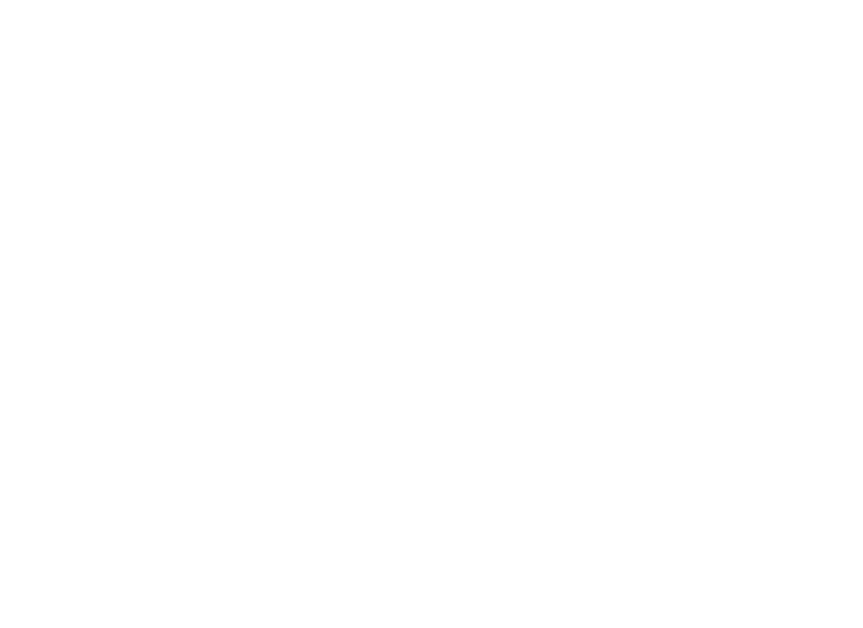
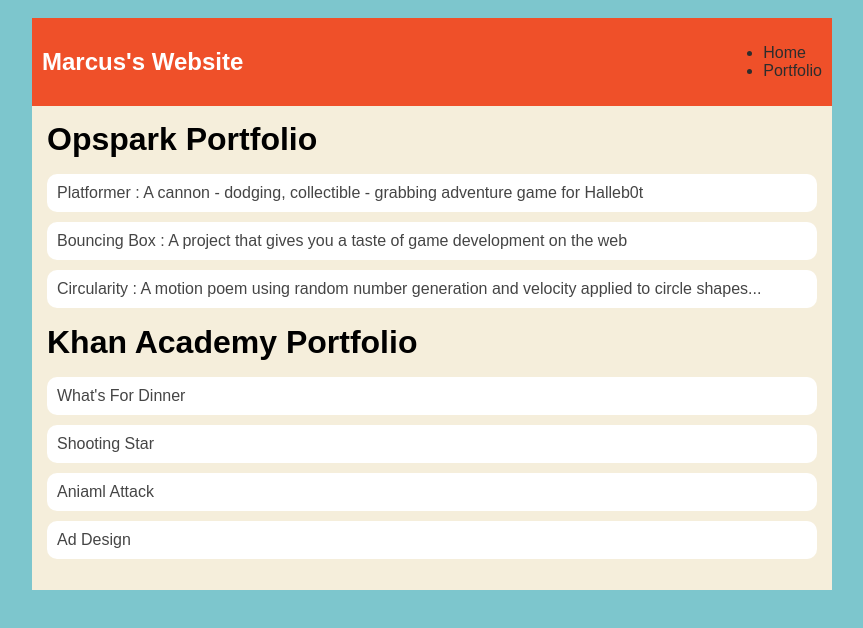
Before and after one commit to MarcusCuillier/MarcusCuillier.github.io, a plain HTML site: page portfolio.html in a window 1280 px wide. Shown: the whole page, without its empty margins (208-1071 px from the left). Drawn offline with Linux system fonts and the light colour scheme.

Commit message:
TODO 1 - 10

```diff
--- a/portfolio.html
+++ b/portfolio.html
@@ -0,0 +1,37 @@
+<!DOCTYPE html>
+<html>
+  <head>
+    <title>Marcus's Website</title>
+    <link rel="stylesheet" href="style.css" />
+  </head>
+
+  <body>
+    <div id="all-contents">
+      <!-- All content goes here -->
+      <nav>
+        <h1>Marcus's Website</h1>
+        <ul id="nav-ul">
+          <li><a class = "nav-ul" ></a href="index.html">Home</a></li>
+          <li> <a class = "nav-ul" ></a href="portfolio.html">Portfolio</a></li>
+        </ul>
+      </nav>
+      <main>
+        <div class = "content">
+          <h1>Opspark Portfolio</h1>
+          <ul id = "portfolio">
+            <li><a href="projects/platformer/">Platformer : A cannon - dodging, collectible - grabbing adventure game for Halleb0t</a></li>
+            <li><a href="projects/bouncing-box/">Bouncing Box : A project that gives you a taste of game development on the web </a></li>
+            <li><a href="projects/circularity/">Circularity : A motion poem using random number generation and velocity applied to circle shapes...</a></li>
+            </ul>
+            <h1>Khan Academy Portfolio</h1>
+            <ul id = "portfolio">
+              <li><a href="https://www.khanacademy.org/computer-programming/spin-off-of-project-whats-for-dinner/4572676918525952">What's For Dinner</a></li>
+              <li><a href="https://www.khanacademy.org/computer-programming/spin-off-of-project-shooting-star/5074247002537984">Shooting Star</a></li>
+              <li><a href="https://www.khanacademy.org/computer-programming/spin-off-of-project-animal-attack/5735179806490624">Aniaml Attack</a></li>
+              <li><a href="">Ad Design</a></li>
+            </ul>
+        </div>
+      </main>
+    </div>
+  </body>
+</html>
--- a/style.css
+++ b/style.css
@@ -53,10 +53,28 @@
 }
 
 /* portfolio styles */
-#interests {
-    border: 4px silver ridge;
-    padding: 8px;
+    /* portfolio styles */
+    .content h1 {
+    color: black;
 }
-h2, h3 {
-    margin: 0px;
+
+#portfolio {
+    list-style-type: none;
+    padding-left: 0;
 }
+
+#portfolio li {
+    background: #fff;
+    padding: 10px;
+    border-radius: 10px;
+    margin-bottom: 10px;
+}
+
+#portfolio li:hover {
+    background: #eee;
+}
+
+#portfolio a {
+    text-decoration: none;
+    color: #454545;
+}
```
Also changed, not shown: index.html (+5 -5 lines).
